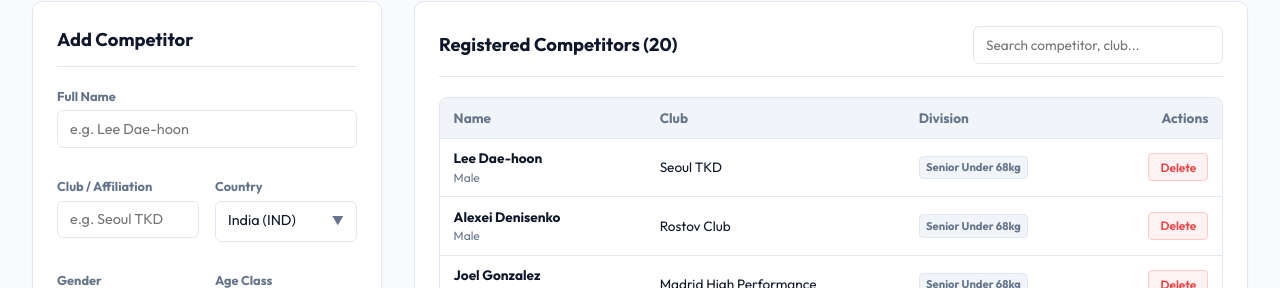
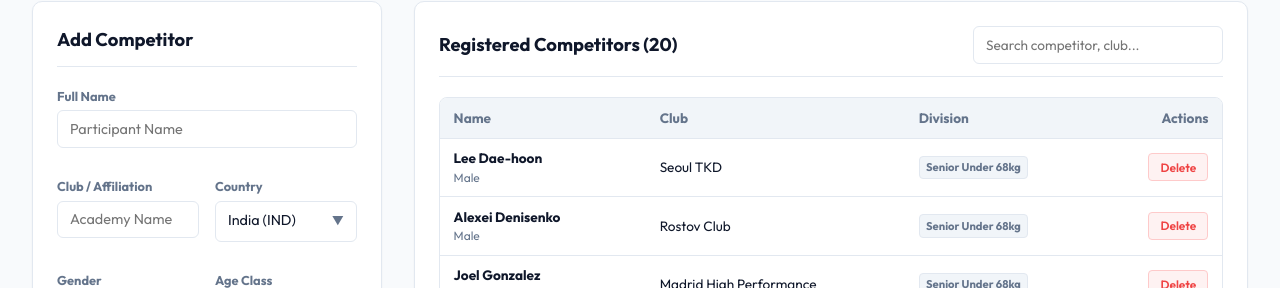
Before and after one commit to Sameer0535/Taekwondo-fixtures, a React (Vite) app: page / in a window 1280 px wide. Shown: the part 114-402 px from the top of the page. Built offline with nearby package versions, Linux system fonts and the light colour scheme.

Commit message:
Fix-podium-collision-and-update-placeholders

```diff
--- a/src/components/BracketView.jsx
+++ b/src/components/BracketView.jsx
@@ -592,18 +592,20 @@ function BracketView({ divisionId, divisionName, rounds, setBrackets, useRepecha
               })}
             </div>
           ))}
-          {/* Standings block inside bracket-container (zooms and pans with the rest of the bracket) */}
+        </div>
+
+        {/* Floating Standings block (stays fixed in the bottom-right corner of the scroll viewport window, unaffected by pan/zoom) */}
         {podium && (
           <div className="standings-box standings-interactive no-print" style={{
             position: 'absolute',
-              bottom: `${MARGIN}px`,
-              right: `${MARGIN}px`,
+            bottom: '20px',
+            right: '20px',
             width: '260px',
             border: '1px solid var(--border-color)',
             borderRadius: '6px',
             backgroundColor: 'white',
             overflow: 'hidden',
-              boxShadow: 'var(--shadow-sm)',
+            boxShadow: 'var(--shadow-md)',
             zIndex: 10
           }}>
             <table className="custom-table" style={{ fontSize: '0.8rem' }}>
@@ -636,7 +638,6 @@ function BracketView({ divisionId, divisionName, rounds, setBrackets, useRepecha
             </table>
           </div>
         )}
-        </div>
 
         {/* Duplicate copy for print layout - rendered outside zoomed bracket-container so it can escape container bounds and use position: fixed relative to paper boundary */}
         {podium && (
--- a/src/components/CompetitorList.jsx
+++ b/src/components/CompetitorList.jsx
@@ -257,7 +257,7 @@ function CompetitorList({ competitors, setCompetitors, onLoadSamples, onClearAll
               className="form-control"
               value={name}
               onChange={e => setName(e.target.value)}
-              placeholder="e.g. Lee Dae-hoon"
+              placeholder="Participant Name"
               required
             />
           </div>
@@ -270,7 +270,7 @@ function CompetitorList({ competitors, setCompetitors, onLoadSamples, onClearAll
                 className="form-control"
                 value={club}
                 onChange={e => setClub(e.target.value)}
-                placeholder="e.g. Seoul TKD"
+                placeholder="Academy Name"
               />
             </div>
             <div className="form-group" ref={dropdownRef} style={{ position: 'relative' }}>
```
Lines whose indentation alone changed are shown as unchanged.
